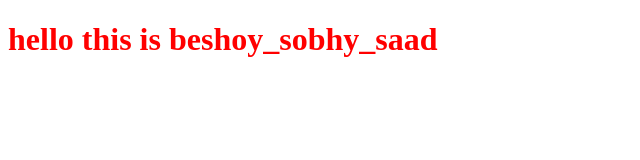
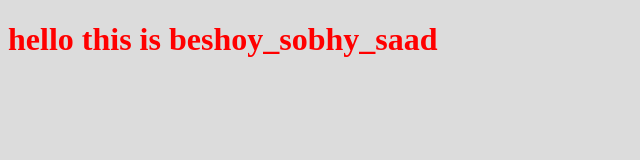
Before and after one commit to Beshoy-Sobhy/myproject, a plain HTML site: page index.html in a window 1280 px wide. Shown: the whole page, without its empty margins (0-640 px from the left). Drawn offline with Linux system fonts and the light colour scheme.

Commit message:
color:white; in css

```diff
--- a/style.css
+++ b/style.css
@@ -1,3 +1,7 @@
 h1 {
     color: red;
 }
+body{
+    background-color: gainsboro;
+    color: white;
+}
```
